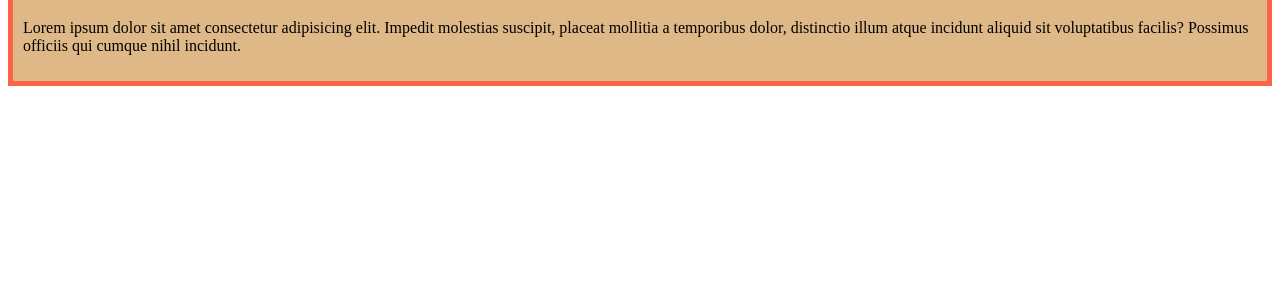
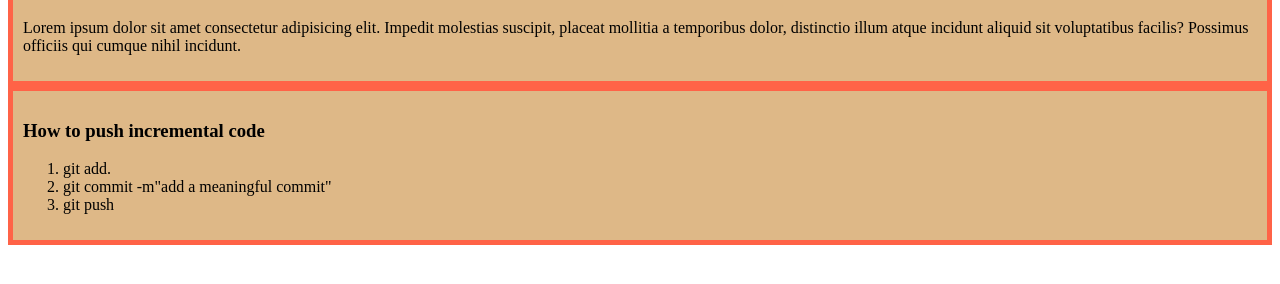
Before and after one commit to Sefat3117/my-simple-website, a plain HTML site: page index.html in a window 1280 px wide. Shown: the part 84-368 px from the top of the page. Drawn offline with Linux system fonts and the light colour scheme.

Commit message:
list added

```diff
--- a/index.html
+++ b/index.html
@@ -16,5 +16,13 @@
         qui cumque nihil incidunt.
       </p>
     </div>
+    <div>
+      <h3>How to push incremental code</h3>
+      <ol>
+        <li>git add.</li>
+        <li>git commit -m"add a meaningful commit"</li>
+        <li>git push</li>
+      </ol>
+    </div>
   </body>
 </html>
```
